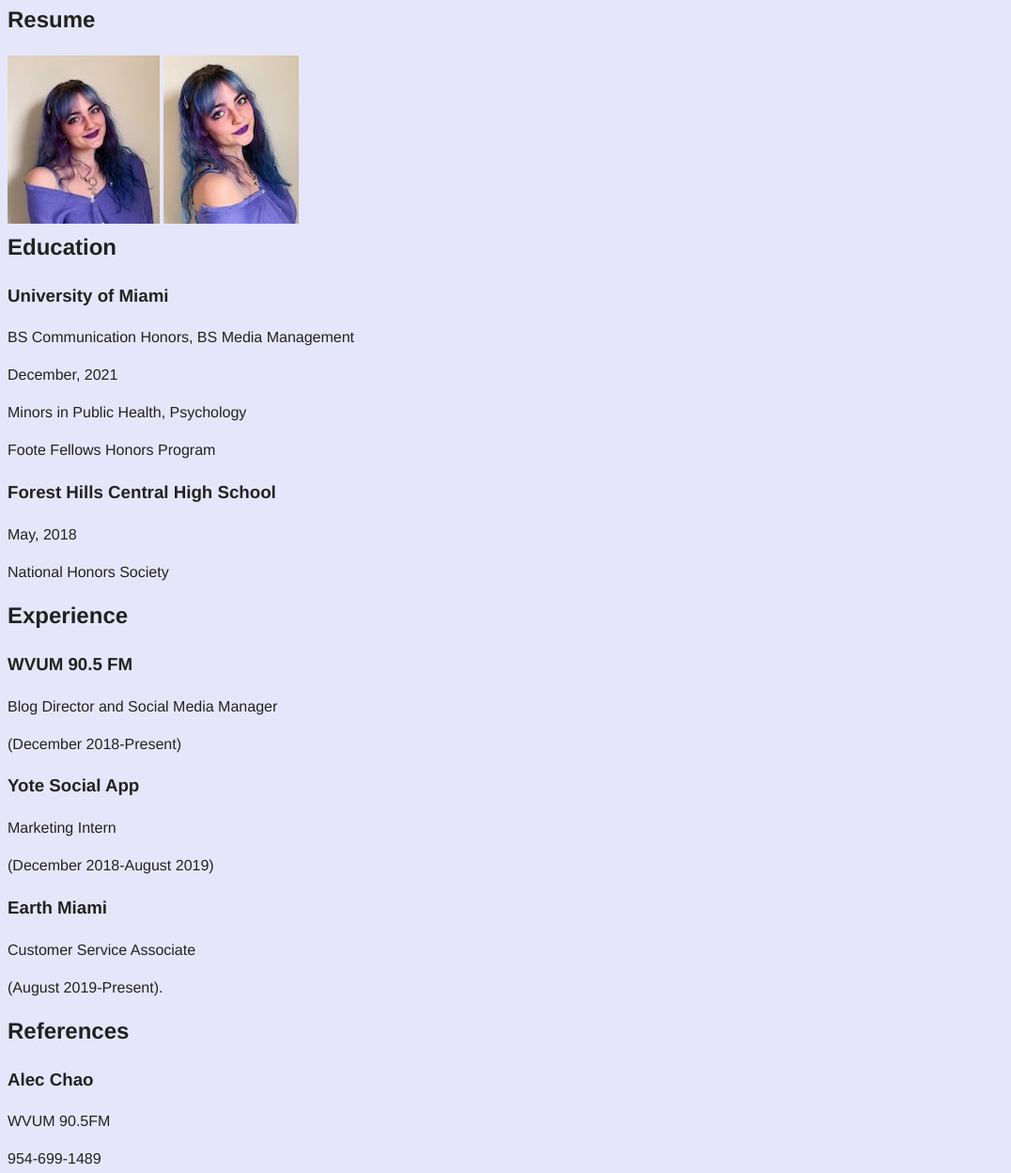
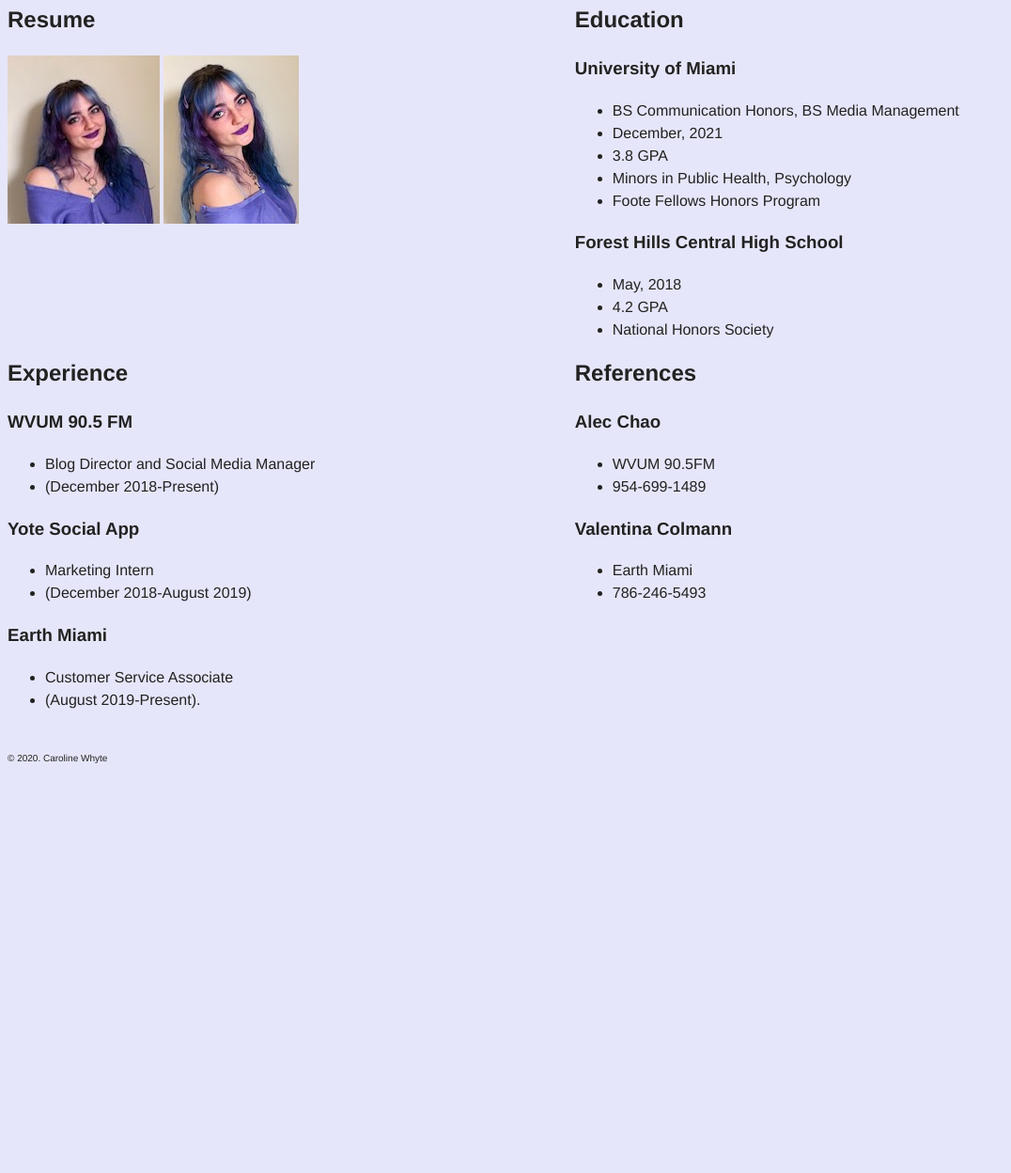
Before and after one commit to carolinewhyte/carolinewhyte.github.io, a plain HTML site: page pages/resume.html in a window 1280 px wide. Shown: the part 161-1409 px from the top of the page at 94% size, without its empty margins (0-1076 px from the left). After the commit the page ends 988 px from the top, so only its background shows below. Drawn offline with Linux system fonts and the light colour scheme; a web font is replaced by a local one.

Commit message:
projectdraft turn in

```diff
--- a/css/style.css
+++ b/css/style.css
@@ -6,7 +6,7 @@ html {
 
 body {
   font-family: "Helvetica", "Arial", sans-serif;
-
+  display: block;
   color: #222;
   line-height: 1.5;
   background-color: rgb(230,230,250);
@@ -14,6 +14,14 @@ body {
 
 header {
   background-color: #0;
+}
+
+main {
+  display: grid;
+  width: 100%;
+  grid-template-columns: auto auto;
+  grid-template-rows: 2;
+  grid-column-gap: 2%;
 }
 
 h1, h2, h3 {
--- a/pages/resume.html
+++ b/pages/resume.html
@@ -33,39 +33,54 @@
        <section id="education">
          <h2>Education</h2>
          <h3>University of Miami</h3>
-         <p>BS Communication Honors, BS Media Management</p>
-         <p>December, 2021</p>
-         <p>Minors in Public Health, Psychology</p>
-         <p>Foote Fellows Honors Program</p>
+         <ul>
+           <li>BS Communication Honors, BS Media Management</li>
+           <li>December, 2021</li>
+           <li>3.8 GPA</li>
+           <li>Minors in Public Health, Psychology</li>
+           <li>Foote Fellows Honors Program</li>
+         </ul>
 
          <h3>Forest Hills Central High School</h3>
-         <p>May, 2018</p>
-         <p>National Honors Society</p>
+         <ul>
+           <li>May, 2018</li>
+           <li>4.2 GPA</li>
+           <li>National Honors Society</li>
+         </ul>
        </section>
 
        <section id="experience">
          <h2>Experience</h2>
          <h3>WVUM 90.5 FM</h3>
-         <p>Blog Director and Social Media Manager</p>
-         <p>(December 2018-Present)</p>
+         <ul>
+           <li>Blog Director and Social Media Manager</li>
+           <li>(December 2018-Present)</li>
+         </ul>
 
          <h3>Yote Social App</h3>
-         <p>Marketing Intern</p>
-         <p>(December 2018-August 2019)</p>
-
+         <ul>
+           <li>Marketing Intern</li>
+           <li>(December 2018-August 2019)</li>
+         </ul>
          <h3>Earth Miami</h3>
-         <p>Customer Service Associate</p>
-         <p>(August 2019-Present).</p>
+         <ul>
+           <li>Customer Service Associate</li>
+           <li>(August 2019-Present).</li>
+         </ul>
        </section>
 
        <section id="references">
          <h2>References</h2>
          <h3>Alec Chao</h3>
-         <p>WVUM 90.5FM</p>
-         <p>954-699-1489</p>
+         <ul>
+           <li>WVUM 90.5FM</li>
+           <li>954-699-1489</li>
+         </ul>
          <h3>Valentina Colmann</h3>
-         <p>Earth Miami</p>
-         <p>786-246-5493</p>
+         <ul>
+           <li>Earth Miami</li>
+           <li>786-246-5493</li>
+         </ul>
        </section>
      </main>
      <footer>
```
Also changed, not shown: resume.html (deleted, +0 -72 lines), octocat.png (deleted), 1 other file.
